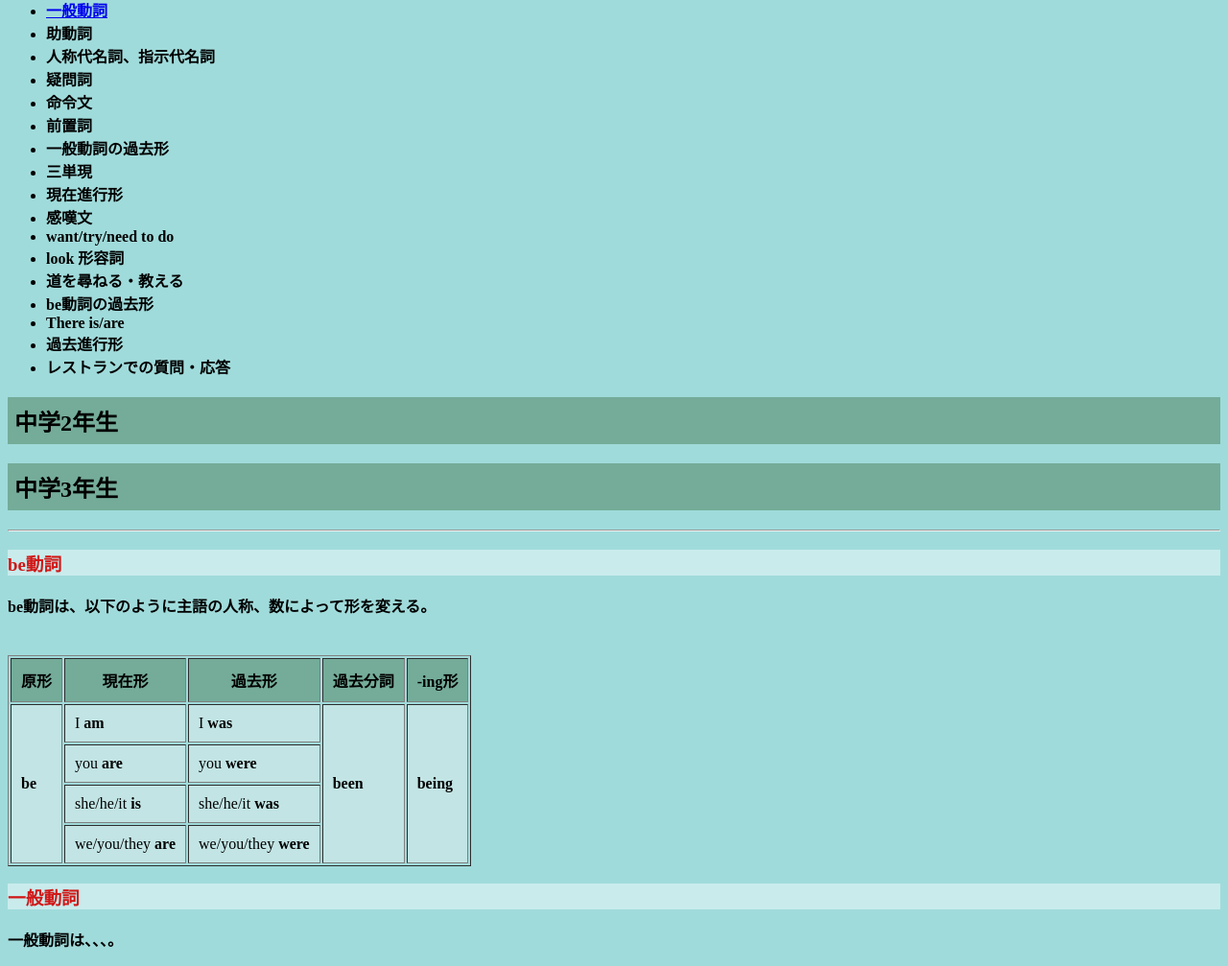
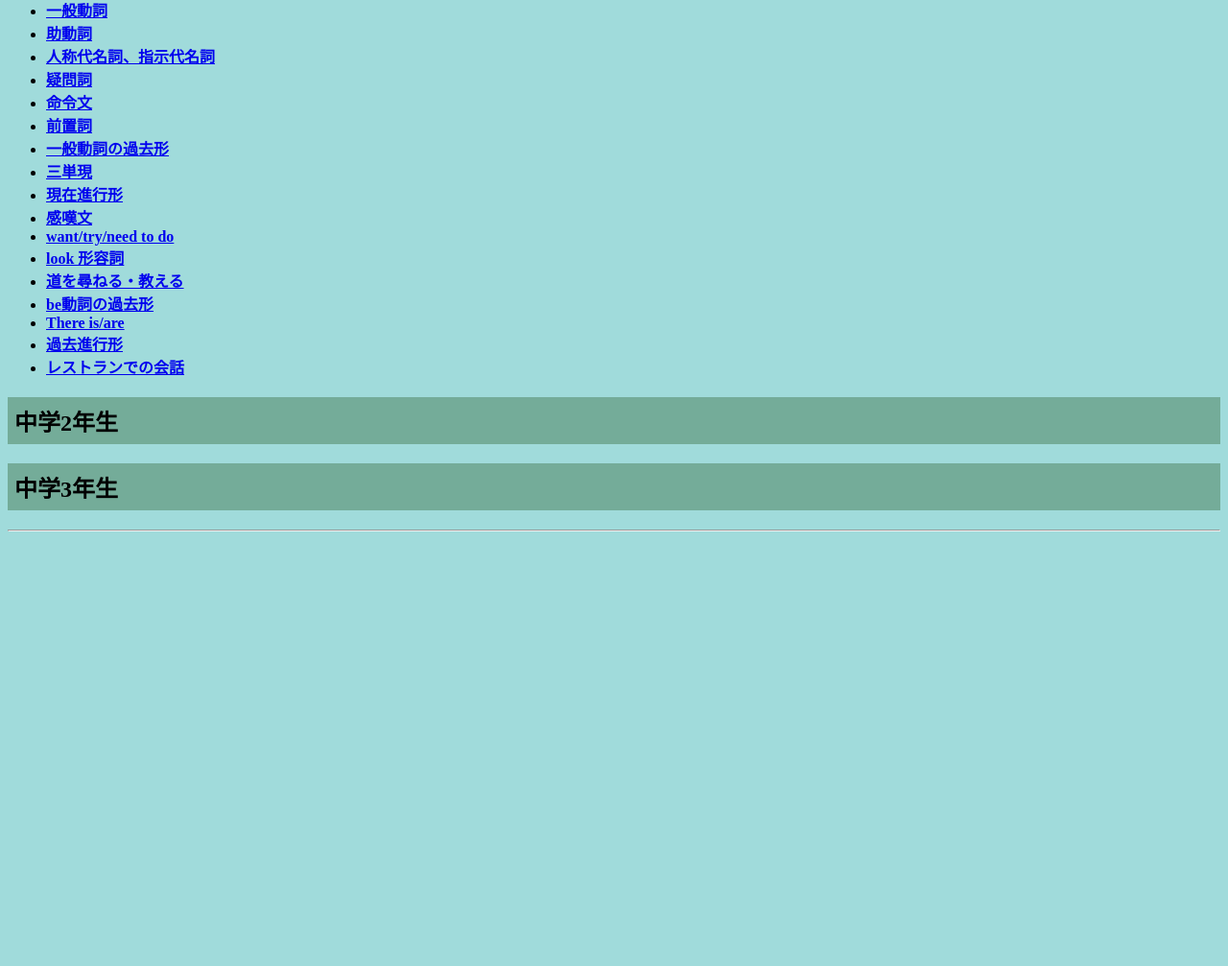
Before and after one commit to mshni/mshni.github.io, a plain HTML site: page index.html in a window 1280 px wide. Shown: the part 190-1197 px from the top of the page at 96% size. After the commit the page ends 800 px from the top, so only its background shows below. Drawn offline with Linux system fonts and the light colour scheme.

Commit message:
Update index.html

```diff
--- a/index.html
+++ b/index.html
@@ -9,24 +9,24 @@
         <h1>中学英文法　一覧</h1>
         <h2>中学1年生</h2>
         <ul>
-            <li><a href="#be動詞">be動詞</a></li>
-            <li><a href="#一般動詞">一般動詞</a></li>
-            <li>助動詞</li>
-            <li>人称代名詞、指示代名詞</li>
-            <li>疑問詞</li>
-            <li>命令文</li>
-            <li>前置詞</li>
-            <li>一般動詞の過去形</li>
-            <li>三単現</li>
-            <li>現在進行形</li>
-            <li>感嘆文</li>
-            <li>want/try/need to do</li>
-            <li>look 形容詞</li>
-            <li>道を尋ねる・教える</li>
-            <li>be動詞の過去形</li>
-            <li>There is/are</li>
-            <li>過去進行形</li>
-            <li>レストランでの質問・応答</li>
+            <li><a href="be動詞.html">be動詞</a></li>
+            <li><a href="一般動詞.html">一般動詞</a></li>
+            <li><a href="助動詞.html">助動詞</a></li>
+            <li><a href="人称代名詞、指示代名詞.html">人称代名詞、指示代名詞</a></li>
+            <li><a href="疑問詞">疑問詞</a></li>
+            <li><a href="命令文">命令文</a></li>
+            <li><a href="前置詞">前置詞</a></li>
+            <li><a href="一般動詞の過去形">一般動詞の過去形</a></li>
+            <li><a href="三単現">三単現</a></li>
+            <li><a href="現在進行形">現在進行形</a></li>
+            <li><a href="感嘆文">感嘆文</a></li>
+            <li><a href="want/try/need to do">want/try/need to do</a></li>
+            <li><a href="look 形容詞">look 形容詞</a></li>
+            <li><a href="道を尋ねる・教える">道を尋ねる・教える</a></li>
+            <li><a href="be動詞の過去形">be動詞の過去形</a></li>
+            <li><a href="There is/are">There is/are</a></li>
+            <li><a href="過去進行形">過去進行形</a></li>
+            <li><a href="レストランでの会話">レストランでの会話</a></li>
         </ul>
         <h2>中学2年生</h2>
         <ul>
@@ -39,19 +39,6 @@
 
         <hr><!---線を引いて区切る--->
 
-        <h3 id="be動詞">be動詞</h3>
-        <p>be動詞は、以下のように主語の人称、数によって形を変える。</p>
-        <table>
-            <table border="1"><!---これを入れると、表に縦横の線が書ける--->
-            <tr><th>原形</th>                 　<th>現在形</th>               　　<th>過去形</th>       　<th>過去分詞</th>              　　<th>-ing形</th></tr>
-            <tr><td rowspan="4"><b>be</b></td>　<td>I <b>am</b></td>           　<td>I <b>was</b></td> 　<td rowspan="4"><b>been</b></td>　<td rowspan="4"><b>being</b></td></tr>
-            <tr>                              　<td>you <b>are</b></td>        　<td>you <b>were</b></td></tr>
-            <tr>                              　<td>she/he/it <b>is</b></td>   　<td>she/he/it <b>was</b></td></tr>
-            <tr>                              　<td>we/you/they <b>are</b></td>　<td>we/you/they <b>were</b></td></tr>
-        </table>
-
-        <h3 id="一般動詞">一般動詞</h3>
-        <p>一般動詞は、、、。</p>
 
     </body>
 </html>
```
